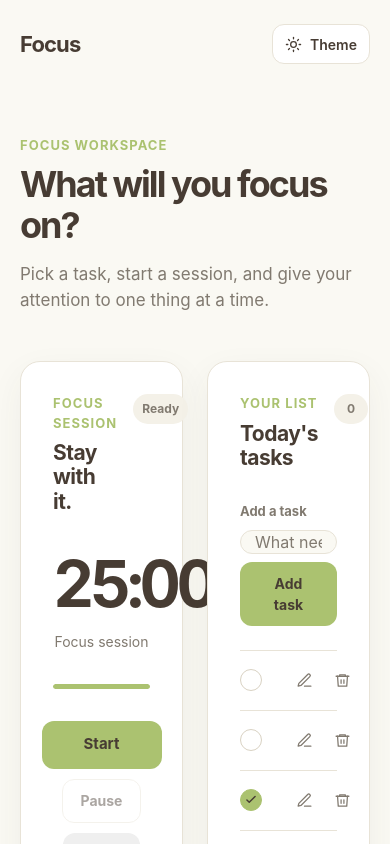
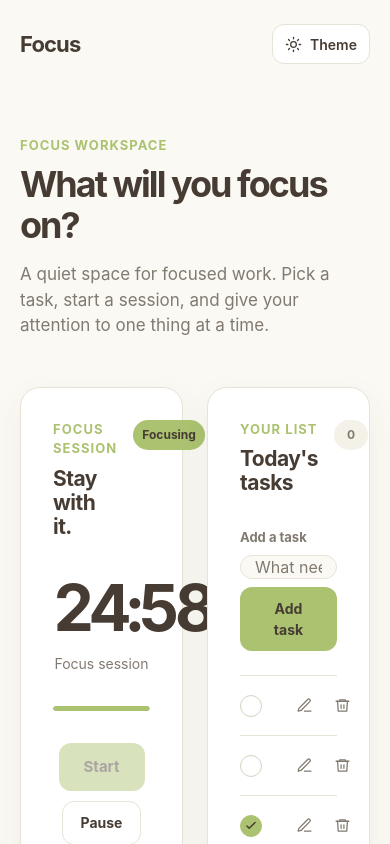
Before and after one commit to Phoenixcat01/focus-dashboard, a website built with Vite: page index.html in a window 390 px wide. Both pictures are taken after a click on the button "Start". Shown: the top 844 px of the page. Built offline with nearby package versions, Linux system fonts and the light colour scheme.

Commit message:
feat(timer): implement core pomodoro timer logic and state management
- Implement timestamp-based timer calculations using Date.now() to prevent drift
- Setup unidirectional data flow architecture (State -> Render)
- Add full timer control flows: start, pause, resume, reset, and completion
- Integrate accessibility announcements for timer state changes
- Add global keyboard shortcuts (Space to toggle, 'R' to reset)
- Support Page Visibility API to sync timer state on tab refocus

```diff
--- a/css/base.css
+++ b/css/base.css
@@ -94,3 +94,20 @@ a:focus-visible {
     transition-duration: 0.01ms !important;
   }
 }
+
+.sr-only {
+  position: absolute;
+
+  width: 1px;
+  height: 1px;
+
+  padding: 0;
+  margin: -1px;
+
+  overflow: hidden;
+
+  clip: rect(0, 0, 0, 0);
+  white-space: nowrap;
+
+  border: 0;
+}
--- a/css/components.css
+++ b/css/components.css
@@ -156,6 +156,10 @@
   font-weight: 700;
 }
 
+.timer-controls .button {
+  white-space: nowrap;
+}
+
 /* ========================================
    Timer
 ======================================== */
@@ -163,6 +167,39 @@
 .timer-panel {
   display: flex;
   flex-direction: column;
+  min-height: 520px;
+}
+
+.timer-status {
+  transition:
+    background-color var(--transition-fast),
+    color var(--transition-fast);
+}
+
+.timer-panel:has(.timer-status) {
+  transition:
+    background-color var(--transition-normal),
+    border-color var(--transition-normal);
+}
+
+.timer-status[data-status="running"] {
+  background: var(--color-green);
+  color: var(--color-brown);
+}
+
+.timer-status[data-status="paused"] {
+  background: var(--color-yellow);
+  color: var(--color-brown);
+}
+
+.timer-status[data-status="completed"] {
+  background: var(--color-orange);
+  color: var(--color-brown);
+}
+
+.timer-status[data-status="idle"] {
+  background: var(--color-surface-soft);
+  color: var(--color-text-muted);
 }
 
 .timer-heading {
@@ -174,14 +211,14 @@
 
   font-size: clamp(
     4rem,
-    8vw,
-    6.5rem
+    9vw,
+    7rem
   );
 
   font-weight: 700;
 
-  line-height: 0.95;
-  letter-spacing: -0.07em;
+  line-height: 0.9;
+  letter-spacing: -0.075em;
 
   font-variant-numeric: tabular-nums;
 
@@ -225,6 +262,7 @@
 }
 
 .timer-controls {
+  min-height: 48px;
   display: flex;
   align-items: center;
   justify-content: center;
--- a/css/responsive.css
+++ b/css/responsive.css
@@ -75,8 +75,12 @@
 
   .timer-controls {
     display: grid;
+    width: 100%;
+    grid-template-columns: 1fr 1fr;
+  }
 
-    grid-template-columns: 1fr 1fr;
+  .timer-controls .button {
+    min-width: 0;
   }
 
   .button-large {
--- a/index.html
+++ b/index.html
@@ -107,6 +107,7 @@
           </h1>
 
           <p class="welcome-description">
+            A quiet space for focused work.
             Pick a task, start a session, and give your attention
             to one thing at a time.
           </p>
@@ -144,11 +145,17 @@
             <div
               class="timer-display"
               id="timer-display"
-              aria-live="polite"
-              aria-atomic="true"
+              aria-hidden="true"
             >
               25:00
             </div>
+
+            <div
+              class="sr-only"
+              id="timer-announcement"
+              aria-live="polite"
+              aria-atomic="true"
+            ></div>
 
             <p class="timer-label">
               Focus session
--- a/js/app.js
+++ b/js/app.js
@@ -1,6 +1,6 @@
-// import "./timer.js";
+import { initializeTimer } from "./timer.js";
 // import "./tasks.js";
 // import "./storage.js";
 // import "./theme.js";
 
-// console.log("Focus initialized.");
+initializeTimer();
--- /dev/null
+++ b/js/timer.js
@@ -0,0 +1,289 @@
+const TIMER_DURATION = 25 * 60;
+
+const timerState = {
+  status: "idle",
+  duration: TIMER_DURATION,
+  remaining: TIMER_DURATION,
+  endTime: null,
+  intervalId: null
+};
+
+const elements = {
+  display: document.querySelector("#timer-display"),
+  status: document.querySelector("#timer-status"),
+  progressBar: document.querySelector("#timer-progress-bar"),
+  announcement: document.querySelector("#timer-announcement"),
+
+  startButton: document.querySelector("#start-timer"),
+  pauseButton: document.querySelector("#pause-timer"),
+  resetButton: document.querySelector("#reset-timer")
+};
+
+function formatTime(seconds) {
+  const safeSeconds = Math.max(0, Math.ceil(seconds));
+
+  const minutes = Math.floor(safeSeconds / 60);
+  const remainingSeconds = safeSeconds % 60;
+
+  return `${String(minutes).padStart(2, "0")}:${String(
+    remainingSeconds
+  ).padStart(2, "0")}`;
+}
+
+function announce(message) {
+  if (!elements.announcement) {
+    return;
+  }
+
+  elements.announcement.textContent = "";
+
+  window.setTimeout(() => {
+    elements.announcement.textContent = message;
+  }, 10);
+}
+
+function updateDisplay() {
+  elements.display.textContent = formatTime(
+    timerState.remaining
+  );
+}
+
+function updateProgress() {
+  const progress =
+    timerState.remaining / timerState.duration;
+
+  elements.progressBar.style.transform =
+    `scaleX(${Math.max(0, Math.min(1, progress))})`;
+}
+
+function updateStatus() {
+  const statusLabels = {
+    idle: "Ready",
+    running: "Focusing",
+    paused: "Paused",
+    completed: "Complete"
+  };
+
+  const status = timerState.status;
+
+  elements.status.textContent =
+    statusLabels[status];
+
+  elements.status.dataset.status = status;
+}
+
+function updateButtons() {
+  const {
+    status
+  } = timerState;
+
+  elements.startButton.disabled =
+    status === "running";
+
+  elements.pauseButton.disabled =
+    status !== "running";
+
+  if (status === "paused") {
+    elements.startButton.textContent = "Resume";
+  } else if (status === "completed") {
+    elements.startButton.textContent =
+      "Start another session";
+  } else {
+    elements.startButton.textContent = "Start";
+  }
+}
+
+function renderTimer() {
+  updateDisplay();
+  updateProgress();
+  updateStatus();
+  updateButtons();
+}
+
+function clearTimerInterval() {
+  if (timerState.intervalId !== null) {
+    window.clearInterval(timerState.intervalId);
+
+    timerState.intervalId = null;
+  }
+}
+
+function tick() {
+  if (timerState.status !== "running") {
+    return;
+  }
+
+  const now = Date.now();
+
+  const remainingMilliseconds =
+    timerState.endTime - now;
+
+  timerState.remaining =
+    Math.max(0, remainingMilliseconds / 1000);
+
+  if (timerState.remaining <= 0) {
+    completeTimer();
+    return;
+  }
+
+  renderTimer();
+}
+
+function startTimer() {
+  if (timerState.status === "running") {
+    return;
+  }
+
+  const now = Date.now();
+
+  timerState.endTime =
+    now + timerState.remaining * 1000;
+
+  timerState.status = "running";
+
+  clearTimerInterval();
+
+  timerState.intervalId =
+    window.setInterval(tick, 250);
+
+  renderTimer();
+
+  announce("Focus session started.");
+}
+
+function pauseTimer() {
+  if (timerState.status !== "running") {
+    return;
+  }
+
+  tick();
+
+  timerState.status = "paused";
+
+  timerState.endTime = null;
+
+  clearTimerInterval();
+
+  renderTimer();
+
+  announce("Focus session paused.");
+}
+
+function resetTimer() {
+  clearTimerInterval();
+
+  timerState.status = "idle";
+
+  timerState.remaining =
+    timerState.duration;
+
+  timerState.endTime = null;
+
+  renderTimer();
+
+  announce("Focus session reset.");
+}
+
+function completeTimer() {
+  clearTimerInterval();
+
+  timerState.remaining = 0;
+
+  timerState.endTime = null;
+
+  timerState.status = "completed";
+
+  renderTimer();
+
+  announce("Focus session complete.");
+}
+
+function handleStart() {
+  if (timerState.status === "completed") {
+    timerState.remaining =
+      timerState.duration;
+  }
+
+  startTimer();
+}
+
+function handleKeyboard(event) {
+  const target = event.target;
+
+  const isTyping =
+    target instanceof HTMLInputElement ||
+    target instanceof HTMLTextAreaElement ||
+    target instanceof HTMLSelectElement ||
+    target.isContentEditable;
+
+  if (isTyping) {
+    return;
+  }
+
+  if (event.code === "Space") {
+    event.preventDefault();
+
+    if (timerState.status === "running") {
+      pauseTimer();
+    } else {
+      handleStart();
+    }
+
+    return;
+  }
+
+  if (event.key.toLowerCase() === "r") {
+    resetTimer();
+  }
+}
+
+function handleVisibilityChange() {
+  if (
+    document.visibilityState === "visible" &&
+    timerState.status === "running"
+  ) {
+    tick();
+  }
+}
+
+function initializeTimer() {
+  if (
+    !elements.display ||
+    !elements.startButton ||
+    !elements.pauseButton ||
+    !elements.resetButton
+  ) {
+    return;
+  }
+
+  elements.startButton.addEventListener(
+    "click",
+    handleStart
+  );
+
+  elements.pauseButton.addEventListener(
+    "click",
+    pauseTimer
+  );
+
+  elements.resetButton.addEventListener(
+    "click",
+    resetTimer
+  );
+
+  window.addEventListener(
+    "keydown",
+    handleKeyboard
+  );
+
+  document.addEventListener(
+    "visibilitychange",
+    handleVisibilityChange
+  );
+
+  renderTimer();
+}
+
+export {
+  initializeTimer
+};
```
